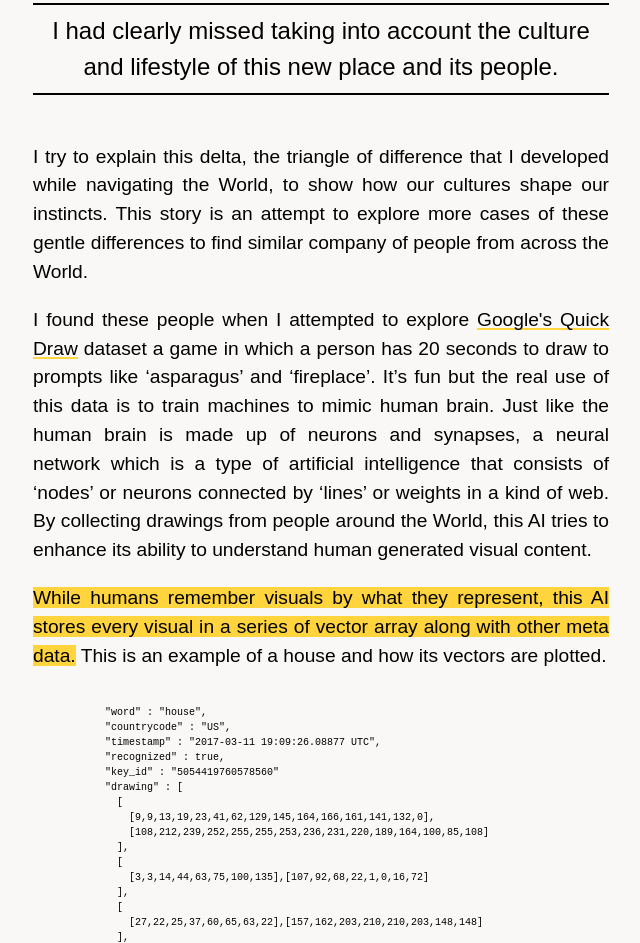
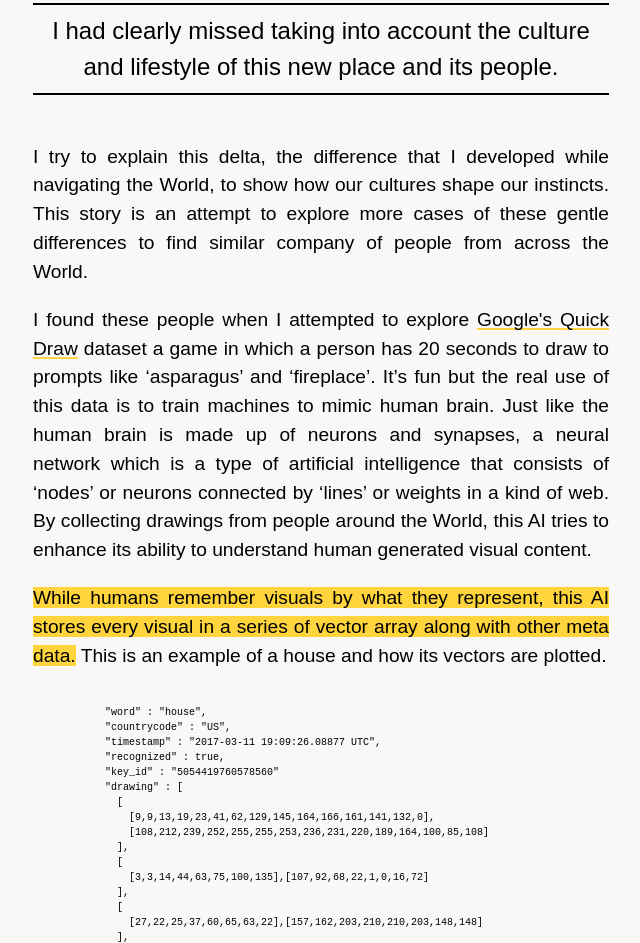
Before and after one commit to vaishalivr/Capstone, a plain HTML site: page index.html in a window 1280 px wide. Shown: the part 2378-3321 px from the top of the page, without its empty margins (319-959 px from the left). Drawn offline with nearby package versions, Linux system fonts and the light colour scheme; a web font is replaced by a local one.

Commit message:
Update index.html

```diff
--- a/index.html
+++ b/index.html
@@ -197,11 +197,10 @@
           this new place and its people.
         </p>
         <p>
-          I try to explain this delta, the triangle of difference that I
-          developed while navigating the World, to show how our cultures shape
-          our instincts. This story is an attempt to explore more cases of these
-          gentle differences to find similar company of people from across the
-          World.
+          I try to explain this delta, the difference that I developed while
+          navigating the World, to show how our cultures shape our instincts.
+          This story is an attempt to explore more cases of these gentle
+          differences to find similar company of people from across the World.
         </p>
         <p>
           I found these people when I attempted to explore
```
